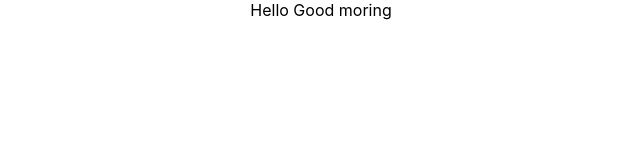
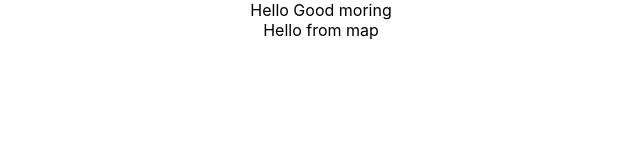
Before and after one commit to rangani4593/Store-Locator-Shopify-application, a React (Create React App) app: page / in a window 1280 px wide. Shown: the top 160 px of the page, without its empty margins (319-959 px from the left). Built offline with nearby package versions, Linux system fonts and the light colour scheme.

Commit message:
add map component in app

```diff
--- a/src/App.js
+++ b/src/App.js
@@ -1,10 +1,12 @@
 import logo from './logo.svg';
 import './App.css';
+import Map from './Component/Map';
 
 function App() {
   return (
     <div className="App">
       Hello Good moring
+      <Map />
     </div>
   );
 }
```
